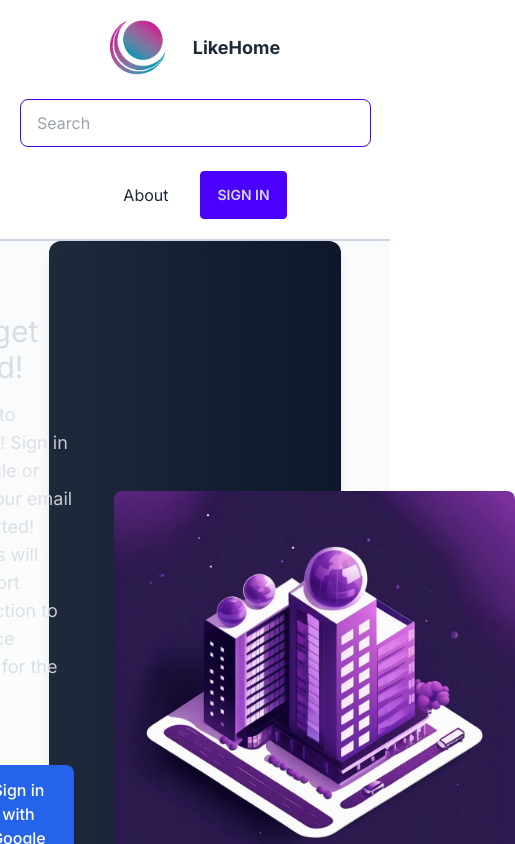
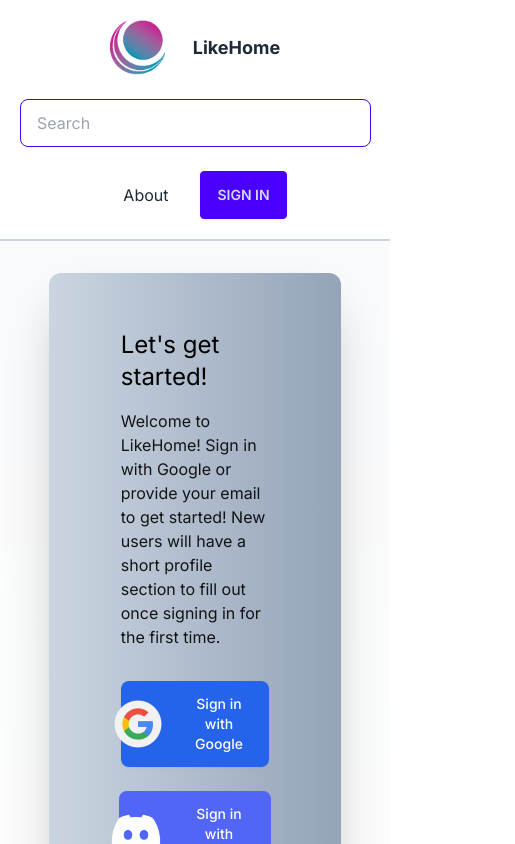
Before and after one commit to KingSand08/LikeHome, a Next.js app: page /signin in a window 390 px wide. Shown: the top 844 px of the page, 515 px wide, since content can reach past the window. Built offline with nearby package versions, Linux system fonts and the light colour scheme; no server answers.

Commit message:
Sign in Page Now is Mobile and Theme Friendly - OAuthButton and Sign in page/modal are all mobile friendly now. - Modal and Sign in page/modal backgrounds are now light and dark theme friendly.

```diff
--- a/app/signin/page.tsx
+++ b/app/signin/page.tsx
@@ -8,8 +8,8 @@ type Props = {
 
 const Page = (props: Props) => {
   return (
-    <div className='flex justify-center items-center min-h-screen'>
-      <div className='w-3/4 max-w-fit shadow-lg bg-gradient-to-r from-slate-800 to-slate-900 p-8 rounded-xl'>
+    <div className='flex justify-center items-center min-h-screen max-[1180px]:my-8'>
+      <div className='w-3/4 max-w-fit shadow-2xl dark:shadow-lg dark:bg-gradient-to-r dark:from-slate-800 dark:to-slate-900 bg-gradient-to-r from-slate-300 to-slate-400 p-8 rounded-xl'>
         <SigninPage
           error={props.searchParams?.error}
           callbackUrl={props.searchParams?.callbackUrl}
--- a/components/auth/OAuthButton.tsx
+++ b/components/auth/OAuthButton.tsx
@@ -40,7 +40,7 @@ export default function OAuthButton(props: OAuthButtonProps) {
           className={`flex items-center mb-2 border border-transparent rounded-lg shadow-sm px-4 py-3
             ${provider.bgColor} text-white font-medium transition duration-200 ease-in-out
             focus:outline-none focus:ring-2 focus:ring-blue-500 focus:ring-offset-2 w-fit pr-[50px] text-md h-auto
-            justify-center space-x-8`}
+            justify-center space-x-8 max-[500px]:text-sm text-md`}
         >
           <Image
             alt={`${provider.name} logo`}
--- a/components/auth/SigninPage.tsx
+++ b/components/auth/SigninPage.tsx
@@ -1,6 +1,6 @@
 "use client";
 import { signIn } from 'next-auth/react';
-import React, { useRef } from 'react';
+import React from 'react';
 import OAuthButton from './OAuthButton';
 import Image from 'next/image';
 import CancelButton from '../buttons/CancelButton';
@@ -15,30 +15,32 @@ const SigninPage = (props: Props) => {
     console.log(props.callbackUrl);
 
     return (
-        <div className="flex items-center justify-center">
+        <div className="flex flex-col lg:flex-row items-center justify-center px-4 dark:text-gray-100">
             {/* Wrapper */}
-            <div className="flex text-neutral-content rounded-lg">
+            <div className="flex flex-col min-[1180px]:flex-row rounded-lg overflow-hidden w-full max-w-5xl">
                 {/* Left Section */}
-                <div className="flex-1 p-10 w-[40em]">
-                    <h1 className="text-3xl pb-4">Let&apos;s get started!</h1>
-                    <p className="text-lg opacity-90">
-                        Welcome to LikeHome! Sign in with Google or provide your email to get
-                        started! New users will have a short profile section to fill out
-                        once signing in for the first time.
+                <div className="flex-1 p-6 md:p-10">
+                    <h1 className="text-2xl md:text-3xl pb-4">Let&apos;s get started!</h1>
+                    <p className="text-base md:text-lg opacity-90">
+                        Welcome to LikeHome! Sign in with Google or provide your email to get started!
+                        New users will have a short profile section to fill out once signing in for the first time.
                     </p>
+
                     {/* OAuth Buttons */}
-                    <div className="mt-14 flex flex-col items-center gap-4">
+                    <div className="mt-8 md:mt-14 flex flex-col items-center gap-4">
                         <OAuthButton callbackUrl={props.callbackUrl} provider="google" />
                         <OAuthButton callbackUrl={props.callbackUrl} provider="discord" />
                     </div>
+
                     {/* Error Message */}
                     {!!props.error && (
                         <div className="mt-6">
-                            <p className="text-red-100 bg-red-600 p-4 rounded-lg w-fit mx-auto">
+                            <p className="text-red-100 bg-red-600 p-4 rounded-lg w-full md:w-fit mx-auto">
                                 {props.error === "CredentialsSignin" ? "Invalid email or password." : "Authentication Failed"}
                             </p>
                         </div>
                     )}
+
                     {/* Form User Choice Section */}
                     <div className="mt-8 flex flex-col items-center gap-4">
                         <CancelButton props={{
@@ -46,15 +48,16 @@ const SigninPage = (props: Props) => {
                         }} />
                     </div>
                 </div>
+
                 {/* Right (Image) Section */}
-                <div className="relative flex items-center justify-end ml-auto">
+                <div className="relative flex items-center justify-center p-4 lg:p-6">
                     <Image
                         alt="likehome image"
                         src="/icons/app/likehome_form_icon.png"
                         width={1000}
                         height={1000}
                         quality={100}
-                        className="rounded-lg w-[30em]"
+                        className="rounded-lg w-full lg:w-[30em] object-cover"
                     />
                 </div>
             </div>
--- a/components/modal/ModalRoute.tsx
+++ b/components/modal/ModalRoute.tsx
@@ -54,7 +54,7 @@ const ModalRoute: React.FC<ModalProps> = ({ children, onClose, callbackUrl = "/"
             <div className="modal-box relative max-w-5xl">
                 {/* Close button */}
                 <button
-                    className="bg-black hover:bg-gray-700 btn btn-sm btn-circle btn-ghost absolute right-2 top-2"
+                    className="bg-gray-400 hover:bg-gray-300 dark:bg-black dark:hover:bg-gray-700 btn btn-sm btn-circle btn-ghost absolute right-2 top-2"
                     onClick={handleClose}
                 >
                     ✕
```
